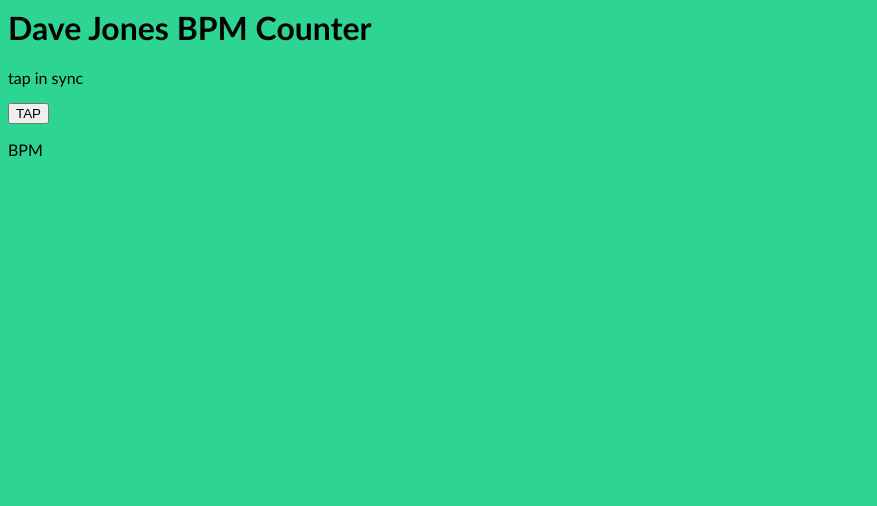
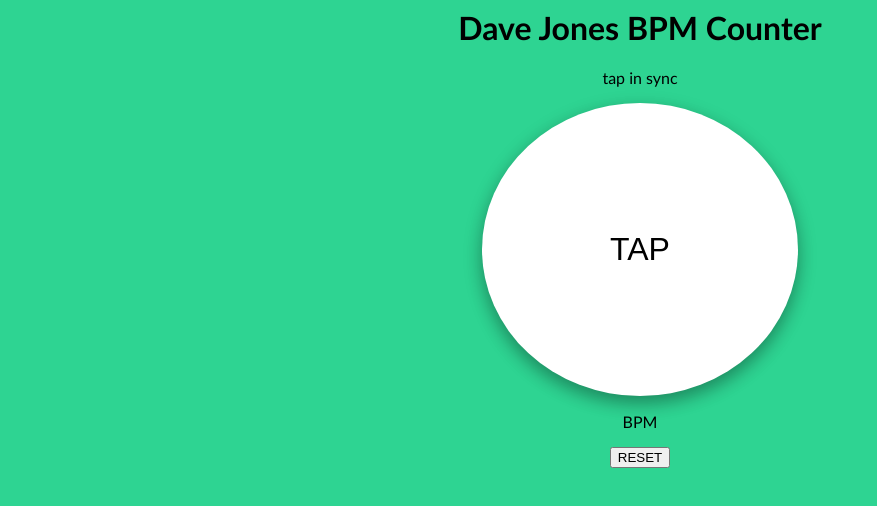
Before and after one commit to davejones94/Dave-Jones-BPM-Counter, a plain HTML site: page index.html in a window 1280 px wide. Shown: the whole page, without its empty margins (0-877 px from the left). Drawn offline with Linux system fonts and the light colour scheme.

Commit message:
zweite Iteration

```diff
--- a/button.js
+++ b/button.js
@@ -15,24 +15,38 @@ let buttonttime
 
 function timestamp(){
     buttontime = new Date().getTime()                    //Zeitanzeige in Sekunden in der Konsole
-console.log(buttontime)
+    console.log(buttontime)
 }
 
-let start = null                                   //zeitlichen Startpunkt festlegen durch ersten Tap
-if(!start){
-start=(new Date().getTime() )
-}
+let start = null
 
 
 function bpmcalculator(){
 
-const end = new Date().getTime()
 
-let bpm
 
-console.log(taps,end, start)
+    if(!start){
+        start=(new Date().getTime() )
+        return;
+    }
+    const end = new Date().getTime()
 
-bpm = (taps / (end - start)*60000)                   // BPM Berechnungsfunktion
+    let bpm
 
-document.getElementById("bpm").innerHTML = bpm
+    console.log(taps,end, start)
+
+    bpm = Math.round((taps / (end - start)*60000))             // BPM Berechnungsfunktion
+
+    document.getElementById("bpm").innerHTML = bpm + " BPM";
 }
+
+function resetcounter(){
+
+    start = null
+    bpm = 0
+    end= null
+    taps = 0
+
+    document.getElementById("bpm").innerHTML = bpm
+    document.getElementById("taps").innerHTML = taps
+}
--- a/index.html
+++ b/index.html
@@ -9,10 +9,12 @@
         <div class="header">
         <h1>Dave Jones BPM Counter</h1>
         <p id="demo"> tap in sync</p>
-        <button type="button" onclick="changebutton();counter();bpmcalculator()">
+        <button class="button" onclick="changebutton();counter();bpmcalculator()">
             TAP</button>
-        <p id="taps"> </p> </p>
-        <p id="bpm"> BPM </p> </p>
+        <p id="taps"> </p>
+        <p id="bpm"> BPM </p>
+        <button type="buttonR" onclick="resetcounter()">
+            RESET</button>
     </div>
     </body>
 </html>
--- a/layout.css
+++ b/layout.css
@@ -1 +1,24 @@
-body {font-family: 'Gill Sans', 'Gill Sans MT', Calibri, 'Trebuchet MS', sans-serif;background-color: rgb(46, 212, 146);}
+body {font-family: 'Gill Sans', 'Gill Sans MT', Calibri, 'Trebuchet MS', sans-serif;background-color: rgb(46, 212, 146);
+    text-align: center;
+
+
+}
+
+.button {
+    background-color: #ffffff; /* Green */
+    border: none;
+    color: rgb(0, 0, 0);
+    padding: 128px 128px;
+    text-align: center;
+    text-decoration: none;
+    display: inline-block;
+    font-size: 32px;
+    border-radius: 100%;
+    box-shadow: 0 8px 16px 0 rgba(0,0,0,0.2), 0 6px 20px 0 rgba(0,0,0,0.19)
+  }
+
+  .button:active {
+    background-color: #fafafa;
+    box-shadow: 0 5px #666;
+    transform: translateY(4px)
+  }
```
